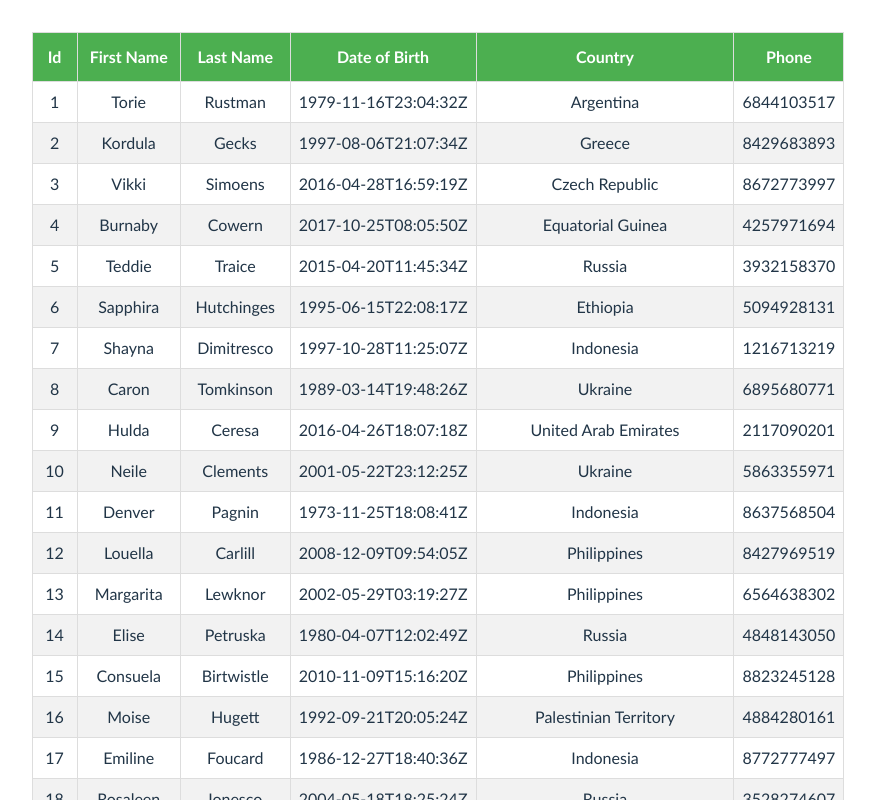
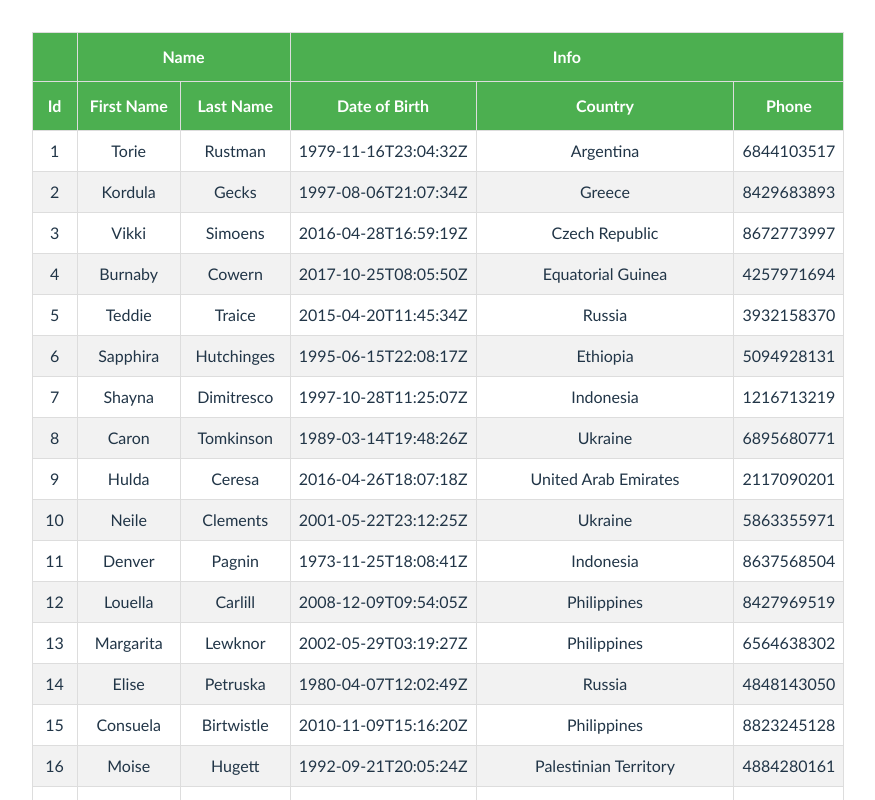
Before and after one commit to NA-Asraful-Khan/REACT_PRACTICE, a React (Vite) app in the folder react-table/: page / in a window 1280 px wide. Shown: the top 800 px of the page, without its empty margins (202-1077 px from the left). Built offline with nearby package versions, Linux system fonts and the light colour scheme.

Commit message:
create group column

```diff
--- a/react-table/src/componants/BasicTable.jsx
+++ b/react-table/src/componants/BasicTable.jsx
@@ -1,10 +1,10 @@
 import React, { useMemo } from 'react'
 import { useTable } from 'react-table'
 import MOCK_DATA from './MOCK_DATA.json'
-import { COLUMNS } from './columns'
+import { COLUMNS , GROUPED_COLUMNS} from './columns'
 export const BasicTable = () => {
 
-    const columns = useMemo(() => COLUMNS, [])
+    const columns = useMemo(() => GROUPED_COLUMNS, [])
     const data = useMemo(() => MOCK_DATA, [])
 
     const {
@@ -47,18 +47,13 @@
                 }
             </tbody>
             <tfoot>
-                {
-                    footerGroups.map((footerGroup) => (
-                        <tr {...footerGroup.getFooterGroupProps}>
-                            {
-                                footerGroup.headers.map((column) => (
-                                    <td {...column.getFooterProps}>
-                                        {
-                                            column.render('Footer')
-                                        }
+                { footerGroups.map((footerGroup) => (
+                        <tr {...footerGroup.getFooterGroupProps()}>
+                            {footerGroup.headers.map((column) => (
+                                    <td {...column.getFooterProps()}>
+                                        {column.render('Footer')}
                                     </td>
-                                ))
-                            }
+                                ))}
                         </tr>
                     ))
                 }
--- a/react-table/src/componants/columns.js
+++ b/react-table/src/componants/columns.js
@@ -30,3 +30,49 @@
         accessor:'phone'
     },
 ]
+
+
+export const GROUPED_COLUMNS = [
+    {
+        Header:'Id',
+        Footer:'Id',
+        accessor:'id'
+    },
+    {
+        Header:'Name',
+        Footer:'Name',
+        columns:[
+            {
+                Header:'First Name',
+                Footer:'First Name',
+                accessor:'first_name'
+            },
+            {
+                Header:'Last Name',
+                Footer:'Last Name',
+                accessor:'last_name'
+            },
+        ]
+    },
+    {
+        Header:'Info',
+        Footer:'Info',
+        columns:[
+            {
+                Header:'Date of Birth',
+                Footer:'Date of Birth',
+                accessor:'date_of_birth'
+            },
+            {
+                Header:'Country',
+                Footer:'Country',
+                accessor:'country'
+            },
+            {
+                Header:'Phone',
+                Footer:'Phone',
+                accessor:'phone'
+            },
+        ]
+    },
+]
```
